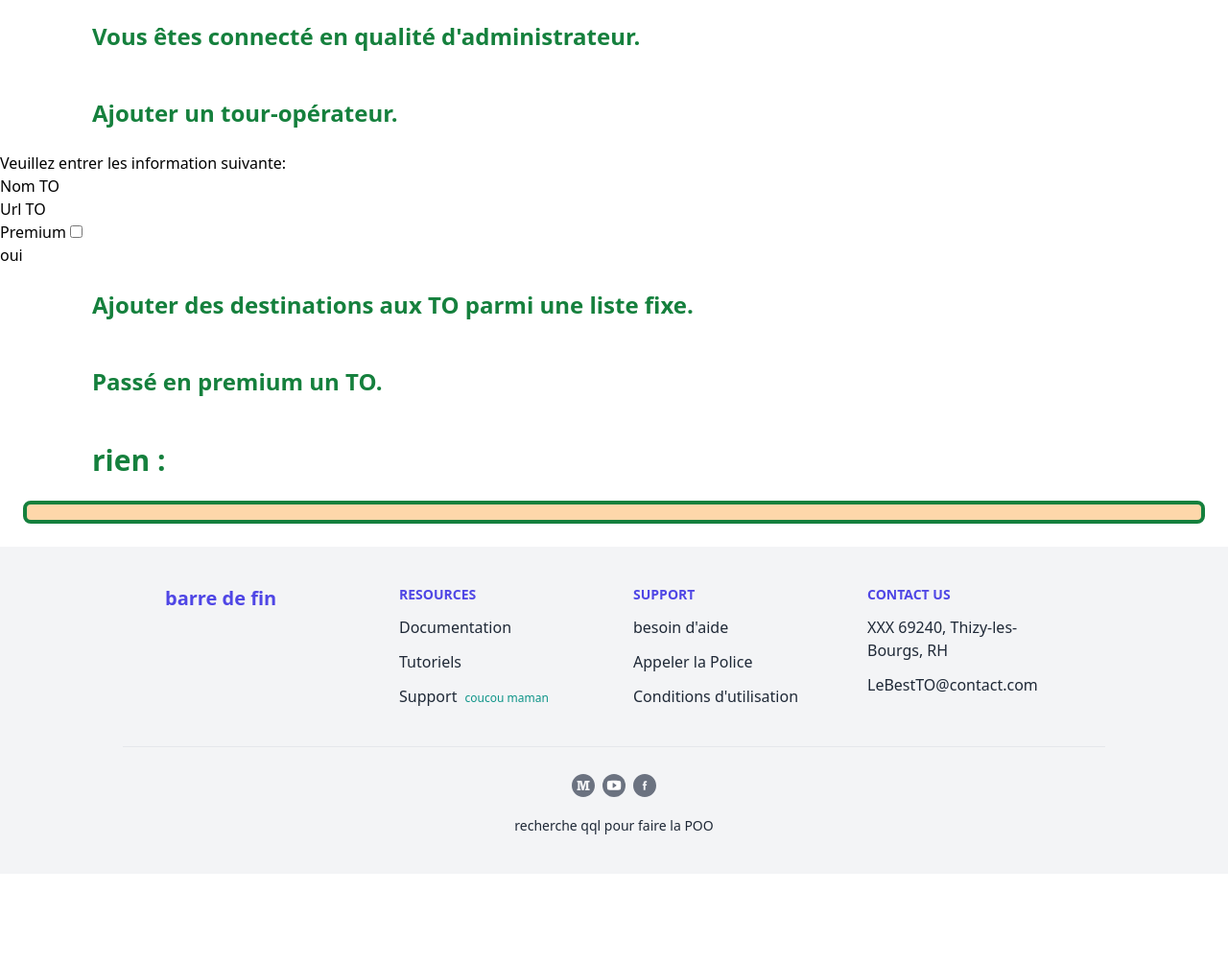
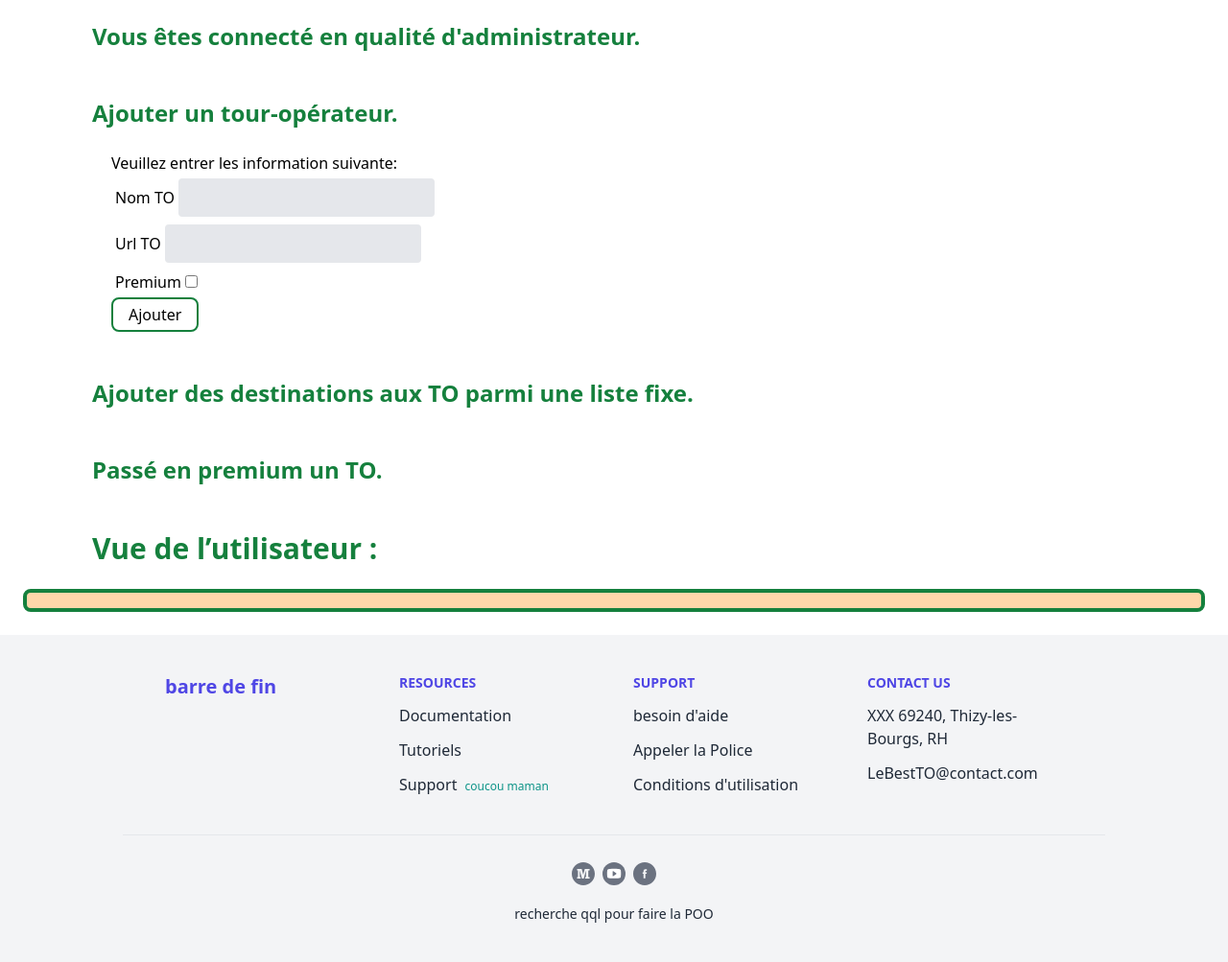
Before and after one commit to AxelCF/comparOperator, a PHP site: page /adm.php in a window 1280 px wide. Shown: the part 74-1077 px from the top of the page at 96% size. Before the commit the page ends 944 px from the top, so only its background shows below. Run offline with PHP 8.4, Linux system fonts and the light colour scheme; data that the repository does not hold is empty; some libraries are stand-ins or nearby versions.

Commit message:
style adm 1

```diff
--- a/adm.php
+++ b/adm.php
@@ -4,29 +4,38 @@ include './util/connection.php';
 include './util/autoload.php';
 $manager = new Manager;
 $rltdestination = $manager->getAllDestination();
+
+
 ?>
 <h1 class="md:text-2xl text-green-700 block font-bold md:ml-24 ml-0 mb-6 pt-6">Vous êtes connecté en qualité d'administrateur.</h1>
 
 <h1 class="md:text-2xl text-green-700 block font-bold md:ml-24 ml-0 mb-6 pt-6">Ajouter un tour-opérateur.</h1>
+<div class="md:ml-24 ml-3 mb-6 pl-5 pt-0">
     <p>Veuillez entrer les information suivante:</p>
-    <div class="container">
-        <form action="./process/envoi_msg.php" method="POST">
+    <form action="./process/envoi_msg.php" method="POST">
             <div class="info">
-                <label for="nameTo">Nom TO</label>
-                <input type="text" name="nameTo" required><br />
-                <label for="urlTo">Url TO</label>
-                <input type="text" name="urlTo" required><br />
-                <label for="premium">Premium</label>
-                <input type="checkbox" name="premium" required><br />
-                <button  type="submit" value="1">oui
-                </button>
-        </form>
+                <div class="p-1">
+                    <label  for="nameTo">Nom TO</label>
+                    <input type="text" name="nameTo" required class="bg-gray-200 appearance-none border-2 border-gray-200 rounded  py-2 px-4 text-gray-700 leading-tight focus:outline-none focus:bg-white focus:border-green-500" id="inline-full-name"><br />
+                </div>
+                <div class="p-1">
+                    <label for="urlTo">Url TO</label>
+                    <input type="text" name="urlTo" required class="bg-gray-200 appearance-none border-2 border-gray-200 rounded  py-2 px-4 text-gray-700 leading-tight focus:outline-none focus:bg-white focus:border-green-500" id="inline-full-name"><br />
+                </div>
+                <div class="p-1">
+                    <label for="premium">Premium</label>
+                    <input type="checkbox" name="premium" required class="focus:border-purple-500"><br/>
+                </div>
+                <button class="rounded-lg  border-2 hover:bg-green-700 hover:text-white border-green-700 px-4 py-1" type="submit" value="1">Ajouter</button>
+            </div>
+</div>
+
 <h1 class="md:text-2xl text-green-700 block font-bold md:ml-24 ml-0 mb-6 pt-6">Ajouter des destinations aux TO parmi une liste fixe.</h1>
 
 <h1 class="md:text-2xl text-green-700 block font-bold md:ml-24 ml-0 mb-6 pt-6">Passé en premium un TO.</h1>
 
 
-<h1 class="md:text-3xl text-green-700 block font-bold md:ml-24 ml-0 mb-6 pt-6">rien :</h1>
+<h1 class="md:text-3xl text-green-700 block font-bold md:ml-24 ml-0 mb-6 pt-6">Vue de l’utilisateur :</h1>
 <div class=" bg-orange-200 border-4 m-6 border-green-700 px-4 py-2 mt-2 rounded-tl-lg rounded-tr-lg rounded-br-lg rounded-bl-lg">
     <?php
     foreach ($rltdestination as $result) {
```
